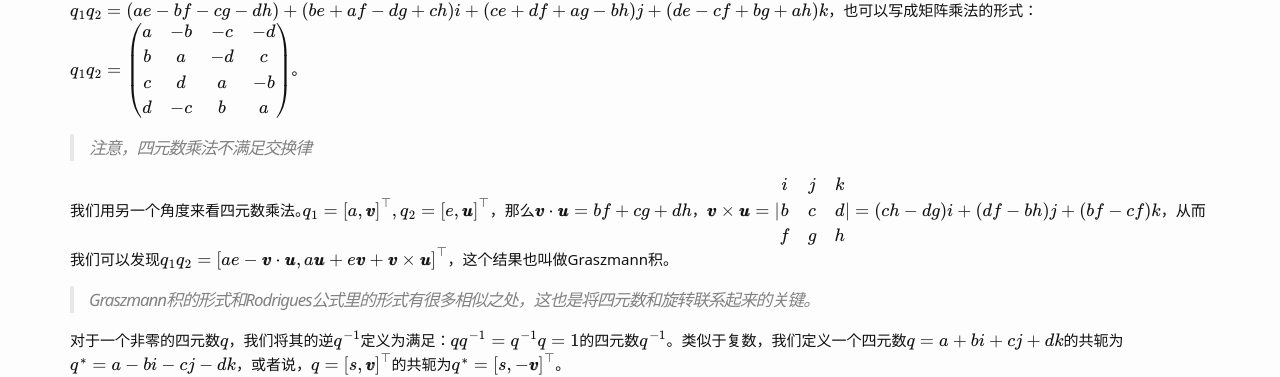
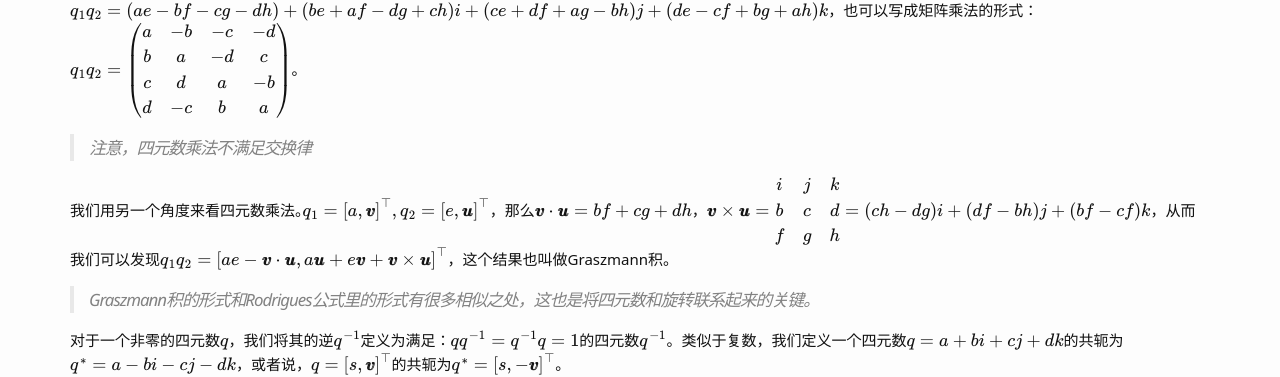
Before and after one commit to Wei-kang-Wang/tech-log, a Jekyll site: the page built from _posts/2024-08-11-3D视觉基础.md, in a window 1280 px wide and 900 px high, scrolled down 11381 px. Shown: the part 63-440 px from the top of the window. Built offline with Jekyll 4.4.1, drawn with Linux system fonts in a browser that asks for light colours; some web fonts are replaced; formulas are drawn with MathJax 3; comment, search, counter and statistics services are not loaded.

Commit message:
Update 2024-08-11-3D视觉基础.md

```diff
--- a/_posts/2024-08-11-3D视觉基础.md
+++ b/_posts/2024-08-11-3D视觉基础.md
@@ -309,7 +309,7 @@ $$\theta = \arcsin(t), \pmb{k} = \left[-\frac{R_{23} - R_{32}}{2}, \frac{R_{13}
 
 > 注意，四元数乘法不满足交换律
 
-我们用另一个角度来看四元数乘法。$$q_1 = \left[a, \pmb{v} \right]^{\top}, q_2 = \left[ e, \pmb{u} \right]^{\top}$$，那么$$\pmb{v} \cdot \pmb{u} = bf + cg + dh$$，$$\pmb{v} \times \pmb{u} = \vert \begin{array}{ccc} i & j & k \\ b & c & d \\ f & g & h \end{array} \vert = (ch-dg)i + (df-bh)j + (bf-cf)k$$，从而我们可以发现$$q_1 q_2 = \left[ae - \pmb{v} \cdot \pmb{u}, a \pmb{u} + e \pmb{v} + \pmb{v} \times \pmb{u} \right]^{\top}$$，这个结果也叫做Graszmann积。
+我们用另一个角度来看四元数乘法。$$q_1 = \left[a, \pmb{v} \right]^{\top}, q_2 = \left[ e, \pmb{u} \right]^{\top}$$，那么$$\pmb{v} \cdot \pmb{u} = bf + cg + dh$$，$$\pmb{v} \times \pmb{u} = \begin{matrix} i & j & k \\ b & c & d \\ f & g & h \end{matrix} = (ch-dg)i + (df-bh)j + (bf-cf)k$$，从而我们可以发现$$q_1 q_2 = \left[ae - \pmb{v} \cdot \pmb{u}, a \pmb{u} + e \pmb{v} + \pmb{v} \times \pmb{u} \right]^{\top}$$，这个结果也叫做Graszmann积。
 
 > Graszmann积的形式和Rodrigues公式里的形式有很多相似之处，这也是将四元数和旋转联系起来的关键。
 
```
